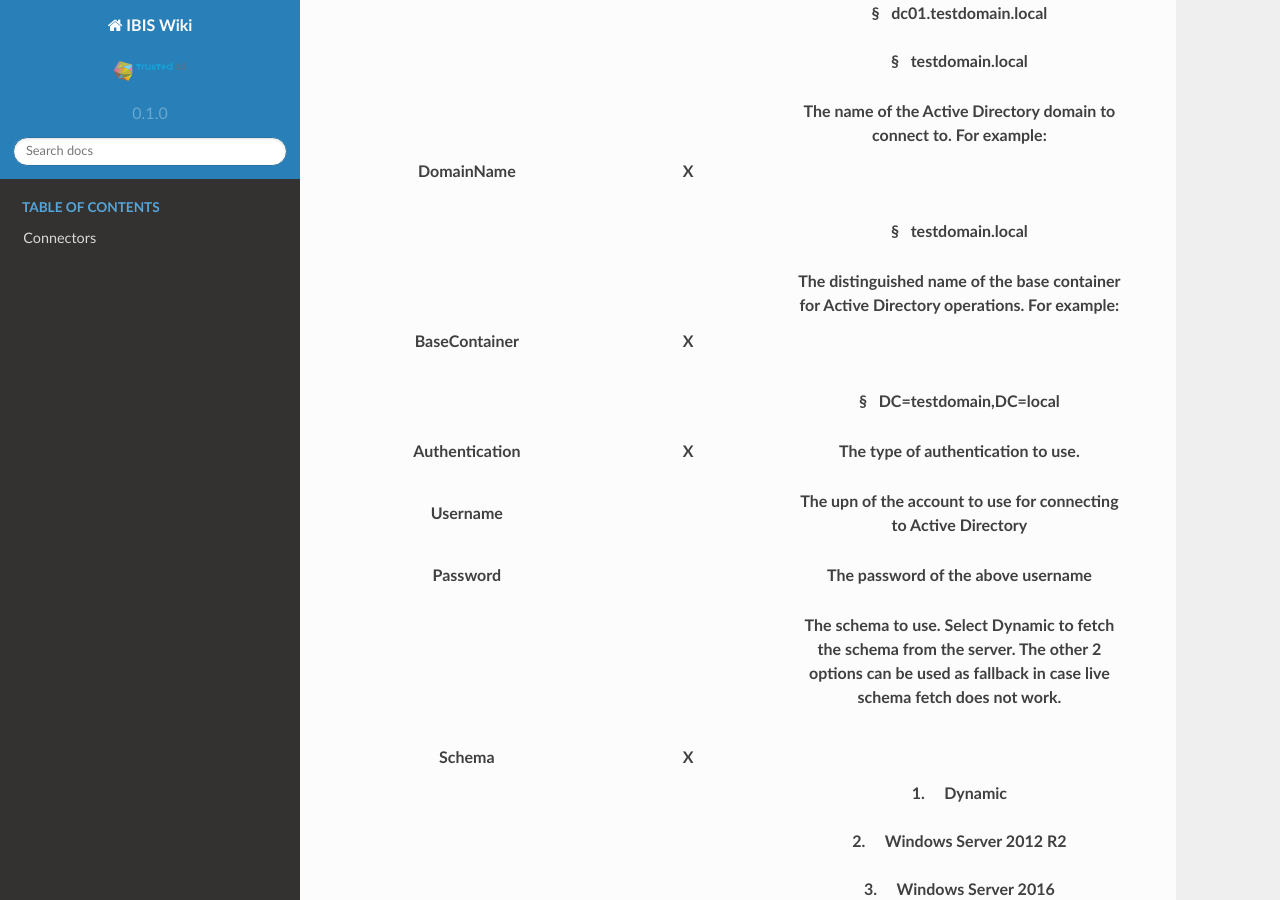
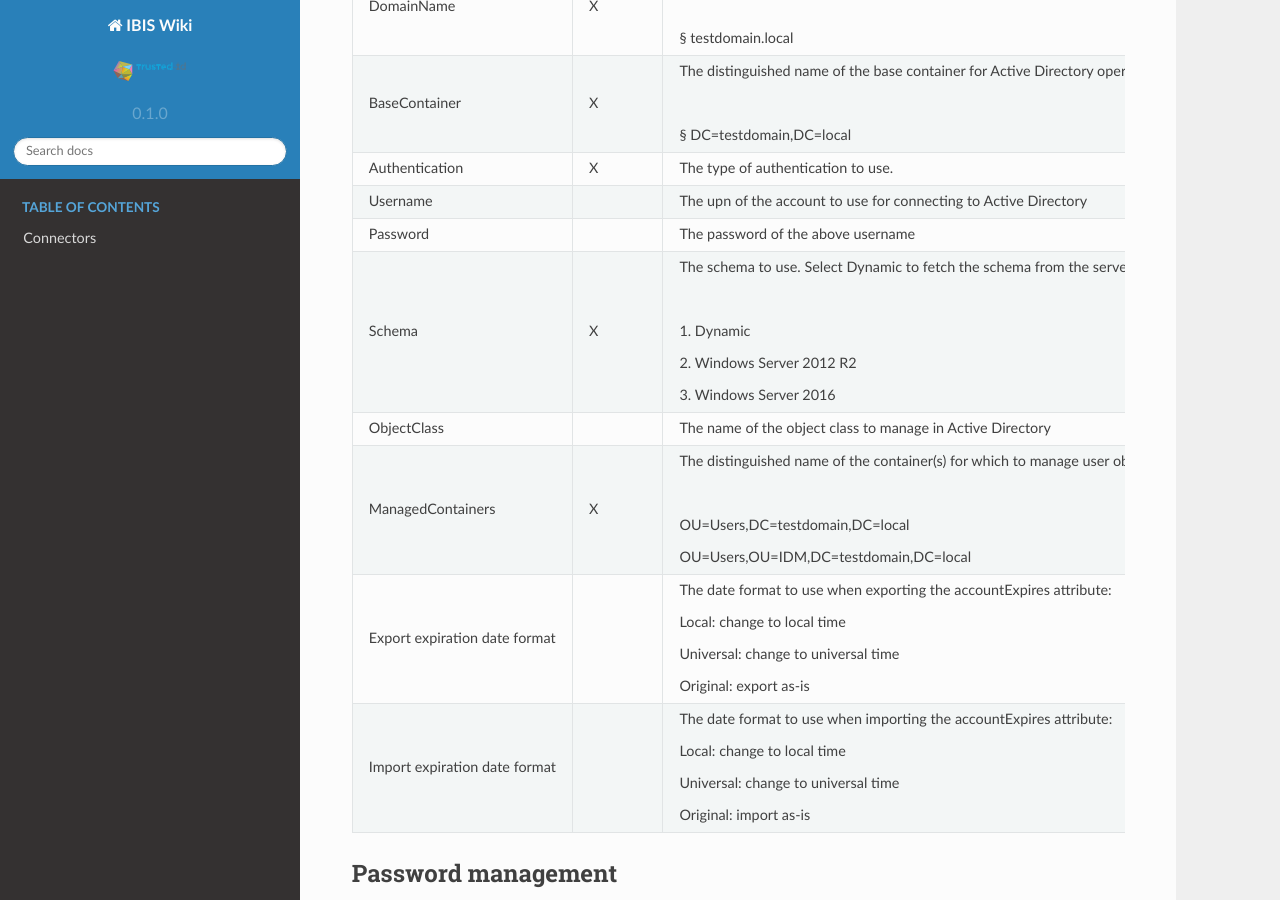
Before and after one commit to Raoulorlando/rtd-tutorial, a Sphinx documentation site: the page built from docs/source/Documentatie/Connectoren/IBIS_Connectoren/Connector_MicrosoftActiveDirectory.md, in a window 1280 px wide and 900 px high, scrolled down 652 px. Built offline with Sphinx 7.4.7 and the Read the Docs theme 2.0.0, drawn with Linux system fonts in a browser that asks for light colours; nearby versions of some CDN libraries; some web fonts are replaced; library files that are not in the unit come from our copies; pages that are not in the unit, such as notebooks, are missing from menus; some of the changed text lies outside the part shown.

Commit message:
Updated Connector_MicrosoftActiveDirectory to md tables

```diff
--- a/docs/source/Documentatie/Connectoren/IBIS_Connectoren/Connector_MicrosoftActiveDirectory.md
+++ b/docs/source/Documentatie/Connectoren/IBIS_Connectoren/Connector_MicrosoftActiveDirectory.md
@@ -13,110 +13,19 @@ Guid.
 
 ## Parameters
 
-<table class="table table-bordered">
-<colgroup>
-<col style="width: 33%" />
-<col style="width: 33%" />
-<col style="width: 33%" />
-</colgroup>
-<thead class="thead-light">
-<tr class="header">
-<th>Parameter</th>
-<th class="text-center">Required</th>
-<th>Description</th>
-</tr>
-<tr class="odd">
-<th><p>Hostname</p></th>
-<th><p><strong>X</strong></p></th>
-<th><p>The DNS name or IP address of an Active Directory domain
-controller. This value can be set to the domain name if DNS resolution
-can resolve Active Directory objects. For example:</p>
-<p> </p>
-<p>§   192.168.10.1</p>
-<p>§   dc01.testdomain.local</p>
-<p>§   testdomain.local</p></th>
-</tr>
-<tr class="header">
-<th><p>DomainName</p></th>
-<th><p><strong>X</strong></p></th>
-<th><p>The name of the Active Directory domain to connect to. For
-example:</p>
-<p> </p>
-<p>§   testdomain.local</p></th>
-</tr>
-<tr class="odd">
-<th><p>BaseContainer</p></th>
-<th><p><strong>X</strong></p></th>
-<th><p>The distinguished name of the base container for Active Directory
-operations. For example:</p>
-<p> </p>
-<p>§   DC=testdomain,DC=local</p></th>
-</tr>
-<tr class="header">
-<th><p>Authentication</p></th>
-<th><p><strong>X</strong></p></th>
-<th><p>The type of authentication to use.</p></th>
-</tr>
-<tr class="odd">
-<th><p>Username</p></th>
-<th><p><strong> </strong></p></th>
-<th><p>The upn of the account to use for connecting to Active
-Directory</p></th>
-</tr>
-<tr class="header">
-<th><p>Password</p></th>
-<th><p><strong> </strong></p></th>
-<th><p>The password of the above username</p></th>
-</tr>
-<tr class="odd">
-<th><p>Schema</p></th>
-<th><p><strong>X</strong></p></th>
-<th><p>The schema to use. Select <strong>Dynamic</strong> to fetch the
-schema from the server. The other 2 options can be used as fallback in
-case live schema fetch does not work.</p>
-<p> </p>
-<p>1.     Dynamic</p>
-<p>2.     Windows Server 2012 R2</p>
-<p>3.     Windows Server 2016</p></th>
-</tr>
-<tr class="header">
-<th><p>ObjectClass</p></th>
-<th><p><strong> </strong></p></th>
-<th><p>The name of the object class to manage in Active
-Directory</p></th>
-</tr>
-<tr class="odd">
-<th><p>ManagedContainers</p></th>
-<th><p><strong>X</strong></p></th>
-<th><p>The distinguished name of the container(s) for which to manage
-user objects. Each container should be placed on a new line. For
-example:</p>
-<p> </p>
-<p>OU=Users,DC=testdomain,DC=local</p>
-<p>OU=Users,OU=IDM,DC=testdomain,DC=local</p></th>
-</tr>
-<tr class="header">
-<th><p>Export expiration date format</p></th>
-<th></th>
-<th>The date format to use when exporting the accountExpires attribute:
-<ul>
-<li>Local: change to local time</li>
-<li>Universal: change to universal time</li>
-<li>Original: export as-is</li>
-</ul></th>
-</tr>
-<tr class="odd">
-<th><p>Import expiration date format</p></th>
-<th></th>
-<th>The date format to use when importing the accountExpires attribute:
-<ul>
-<li>Local: change to local time</li>
-<li>Universal: change to universal time</li>
-<li>Original: import as-is</li>
-</ul></th>
-</tr>
-</thead>
-&#10;</table>
+|           Parameter           | Required |                                                                                                                                      Description                                                                                                                                     |
+|:-----------------------------|:--------:|:------------------------------------------------------------------------------------------------------------------------------------------------------------------------------------------------------------------------------------------------------------------------------------|
+|            Hostname           |     X    | The DNS name or IP address of an Active Directory domain controller. This value can be set to the domain name if DNS resolution can resolve Active Directory objects. For example:<br> <br> <br> <br>§   192.168.10.1<br> <br>§   dc01.testdomain.local<br> <br>§   testdomain.local |
+|           DomainName          |     X    |                                                                                      The name of the Active Directory domain to connect to. For example:<br> <br> <br> <br>§   testdomain.local                                                                                      |
+|         BaseContainer         |     X    |                                                                        The distinguished name of the base container for Active Directory operations. For example:<br> <br> <br> <br>§   DC=testdomain,DC=local                                                                       |
+|         Authentication        |     X    |                                                                                                                          The type of authentication to use.                                                                                                                          |
+|            Username           |          |                                                                                                           The upn of the account to use for connecting to Active Directory                                                                                                           |
+|            Password           |          |                                                                                                                          The password of the above username                                                                                                                          |
+|             Schema            |     X    |         The schema to use. Select Dynamic to fetch the schema from the server. The other 2 options can be used as fallback in case live schema fetch does not work.<br> <br> <br> <br>1.     Dynamic<br> <br>2.     Windows Server 2012 R2<br> <br>3.     Windows Server 2016        |
+|          ObjectClass          |          |                                                                                                              The name of the object class to manage in Active Directory                                                                                                              |
+|       ManagedContainers       |     X    |                       The distinguished name of the container(s) for which to manage user objects. Each container should be placed on a new line. For example:<br> <br> <br> <br>OU=Users,DC=testdomain,DC=local<br> <br>OU=Users,OU=IDM,DC=testdomain,DC=local                      |
+| Export expiration date format |          |                                                 The date format to use when exporting the accountExpires attribute: <br> <br>Local: change to local time<br> <br>Universal: change to universal time<br> <br>Original: export as-is                                                  |
+| Import expiration date format |          |                                                 The date format to use when importing the accountExpires attribute: <br> <br>Local: change to local time<br> <br>Universal: change to universal time<br> <br>Original: import as-is                                                  |
 
 ## Password management
 
```
Also changed, not shown: other parts of docs/source/Documentatie/Connectoren/IBIS_Connectoren/Connector_MicrosoftActiveDirectory.md (+1 -1 lines).
